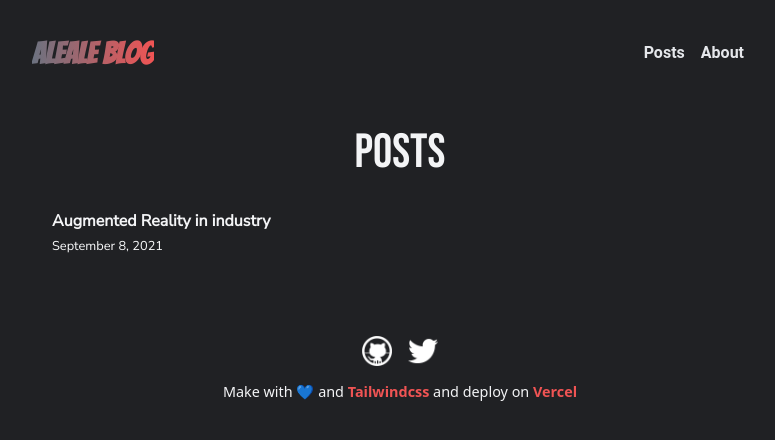
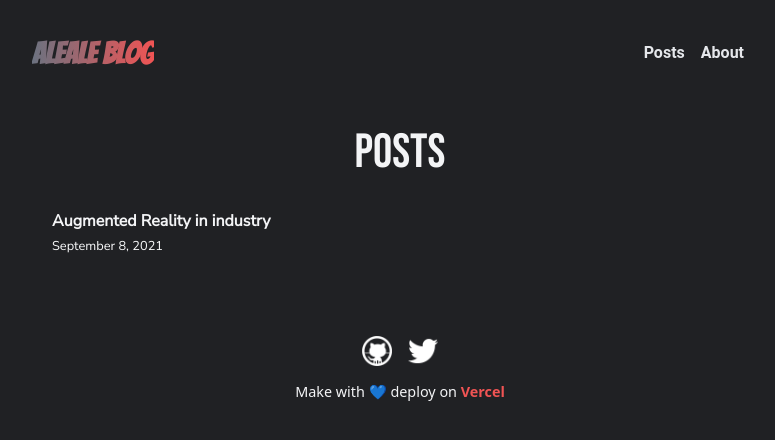
Before and after one commit to alefram/Alefram.github.io, a Next.js app: page /Posts in a window 1280 px wide. Shown: the top 440 px of the page, without its empty margins (240-1015 px from the left). Built offline with nearby package versions, Linux system fonts and the light colour scheme; what @tailwindcss/typography would draw is missing.

Commit message:
update footer

```diff
--- a/components/Footer.jsx
+++ b/components/Footer.jsx
@@ -19,7 +19,7 @@ const Footer = () => {
                 </div>
                 <div className="text-center mt-1 text-lg text-text text-gray-100">
                     <small>
-                        Make with &#128153; and <Link href="https://tailwindcss.com/"><a className="font-bold text-supertext">Tailwindcss</a></Link> and deploy on <Link href="https://vercel.com/"><a className="font-bold text-supertext">Vercel</a></Link>
+                        Make with &#128153; deploy on <Link href="https://vercel.com/"><a className="font-bold text-supertext">Vercel</a></Link>
                     </small>
                 </div>
             </div>
```
